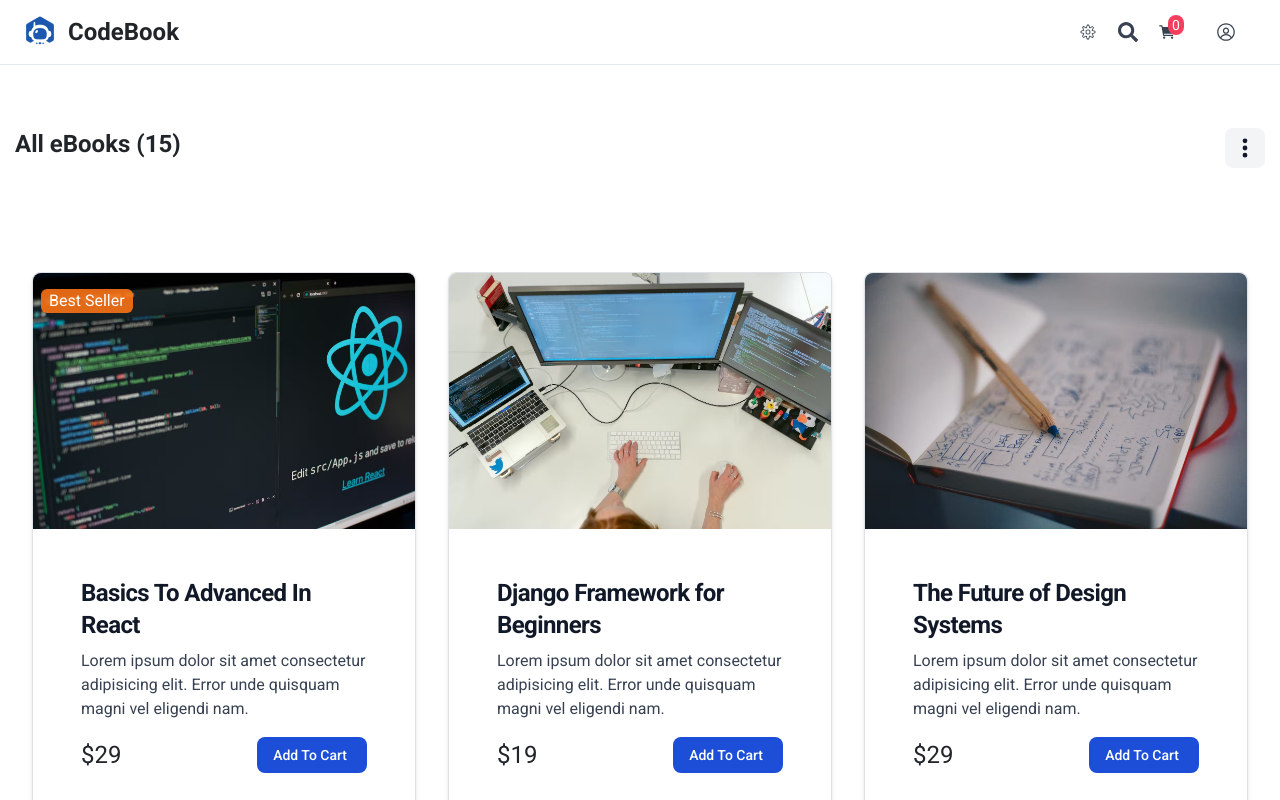
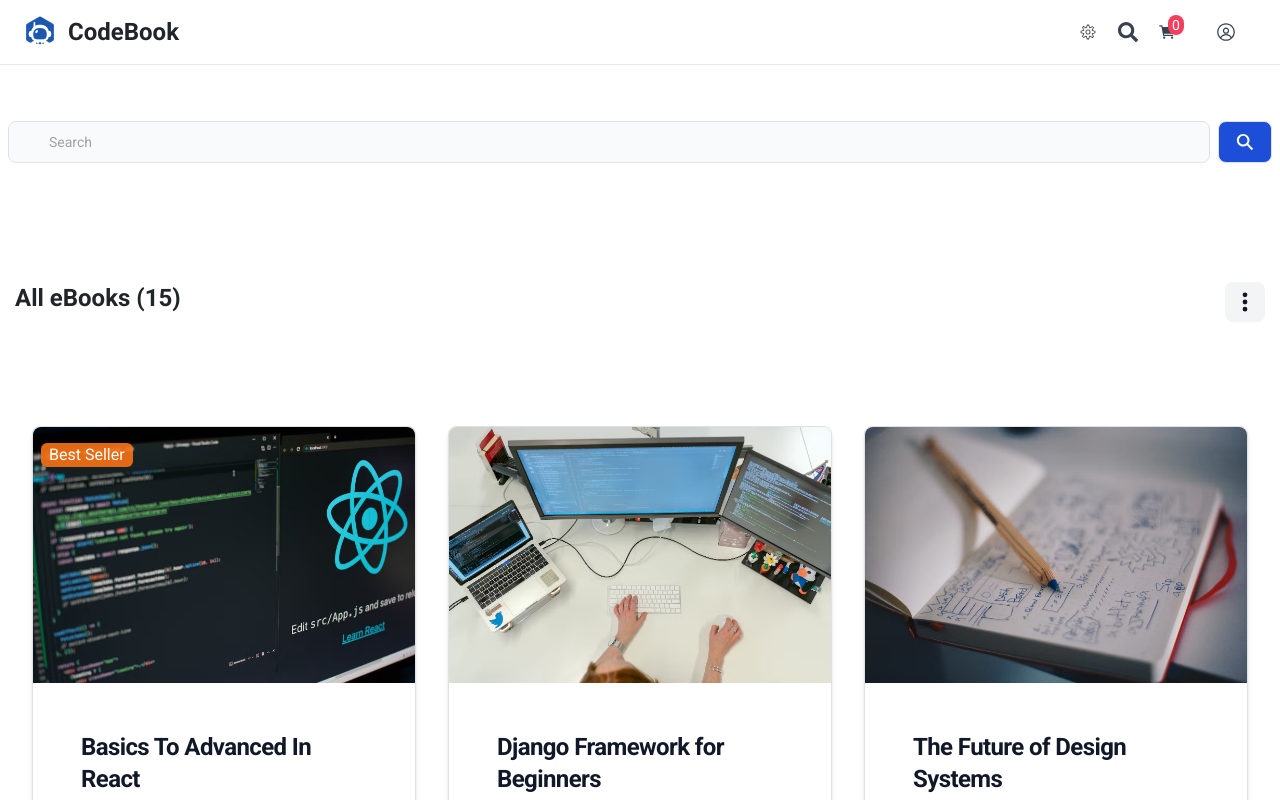
Before and after one commit to hishamrehab/Full-Ecommerce-React-js, a React (Vite) app: page /products in a window 1280 px wide. Both pictures are taken after a click on the icon 1128 px from the left and 32 px from the top of the page. Shown: the top 800 px of the page. Built offline with nearby package versions, Linux system fonts and the light colour scheme; data requests are answered from the project's data file.

Commit message:
search functionality

```diff
--- a/src/components/Layouts/Header.jsx
+++ b/src/components/Layouts/Header.jsx
@@ -5,8 +5,10 @@
 import { IoCart } from "react-icons/io5";
 import { RxAvatar } from "react-icons/rx";
 import { useEffect, useState } from "react";
+import { Search } from "../Sections/Search";
 export const Header = () => {
     const [darkMode, setDarkMode] = useState(JSON.parse(localStorage.getItem("darkMode")) || false);
+    const [searchSection, setSearchSection] = useState(false);
 
     useEffect(() => {
         localStorage.setItem("darkMode", JSON.stringify(darkMode));
@@ -27,7 +29,7 @@
                     </Link>
                     <div className="flex items-center ">
                         <CiSettings onClick={() => setDarkMode(!darkMode)} className="cursor-pointer text-xl text-gray-700 dark:text-white mr-5 " />
-                        <FaSearch className="cursor-pointer text-xl text-gray-700 dark:text-white mr-5 " />
+                        <FaSearch onClick={() => setSearchSection(!searchSection)} className="cursor-pointer text-xl text-gray-700 dark:text-white mr-5 " />
                         <a href="/cart" class="text-gray-700 dark:text-white mr-5 relative">
                             <IoCart className="cursor-pointer text-lg   text-gray-700 dark:text-white mr-5 " />
                             <span class="text-white text-sm absolute -top-2 left-2.5 bg-rose-500 px-1 rounded-full ">0</span>
@@ -36,6 +38,7 @@
                     </div>
                 </div>
             </nav>
+            {searchSection && <Search setSearchSection={setSearchSection} />}
         </header >
     )
 }
--- a/src/components/Sections/Search.jsx
+++ b/src/components/Sections/Search.jsx
@@ -1,12 +1,24 @@
-export const Search = () => {
+import { useEffect, useRef } from "react";
+import { IoSearchSharp } from "react-icons/io5";
+import { useNavigate } from "react-router-dom";
+export const Search = ({ setSearchSection }) => {
+    const navigate = useNavigate();
+    const searchRef = useRef();
+    const handleSearch = (event) => {
+        event.preventDefault();
+        setSearchSection(false)
+        navigate(`/products?q=${searchRef.current.value}`)
+    }
     return (
         <div className="mx-auto max-w-screen-xl p-2 my-5">
-            <form className="flex items-center">
+            <form className="flex items-center" onSubmit={handleSearch}>
                 <div className="relative w-full">
                     <span className="bi bi-search flex absolute inset-y-0 left-0 items-center pl-3 pointer-events-none"></span>
-                    <input name="search" type="text" id="simple-search" className="bg-gray-50 border border-gray-300 text-gray-900 text-sm rounded-lg focus:ring-blue-500 focus:border-blue-500 block w-full pl-10 p-2.5  dark:bg-gray-700 dark:border-gray-600 dark:placeholder-gray-400 dark:text-white dark:focus:ring-blue-500 dark:focus:border-blue-500" placeholder="Search" autoComplete="off" required="" />
+                    <input ref={searchRef} name="search" type="text" id="simple-search" className="bg-gray-50 border border-gray-300 text-gray-900 text-sm rounded-lg focus:ring-blue-500 focus:border-blue-500 block w-full pl-10 p-2.5  dark:bg-gray-700 dark:border-gray-600 dark:placeholder-gray-400 dark:text-white dark:focus:ring-blue-500 dark:focus:border-blue-500" placeholder="Search" autoComplete="off" required="" />
                 </div>
-                <button type="submit" className="bi bi-search py-2.5 px-3 ml-2 text-sm font-medium text-white bg-blue-700 rounded-lg border border-blue-700 hover:bg-blue-800 focus:ring-4 focus:outline-none focus:ring-blue-300 dark:bg-blue-600 dark:hover:bg-blue-700 dark:focus:ring-blue-800">
+
+                <button type="submit" className="py-2.5 px-3 ml-2 text-sm font-medium text-white bg-blue-700 rounded-lg border border-blue-700 hover:bg-blue-800 focus:ring-4 focus:outline-none focus:ring-blue-300 dark:bg-blue-600 dark:hover:bg-blue-700 dark:focus:ring-blue-800">
+                    <IoSearchSharp className="fs-5 " />
                 </button>
             </form>
         </div>
--- a/src/pages/Products/ProductsList.jsx
+++ b/src/pages/Products/ProductsList.jsx
@@ -1,19 +1,24 @@
 import { useEffect, useState } from "react"
 import { FilterBar } from "./components/FilterBar"
 import { ProductCard } from "../../components";
+import { useLocation } from "react-router-dom";
 export const ProductsList = () => {
     const [show, setShow] = useState(false);
     const [products, setProducts] = useState([]);
+    const search = useLocation().search;
+    const searchTerm = new URLSearchParams(search).get("q");
 
+    console.log(searchTerm)
 
     useEffect(() => {
         async function fetchProducts() {
-            const response = await fetch('http://localhost:3000/products');
+            const response = await fetch(`http://localhost:3000/products?name_like=${searchTerm ? searchTerm : ""}`);
             const data = await response.json();
             setProducts(data);
         }
         fetchProducts();
     }, []);
+
     return (
         <main>
             <section className="my-5">
```
